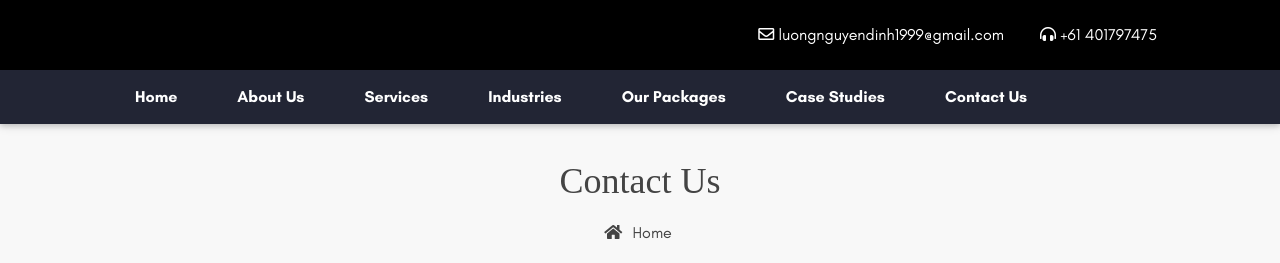
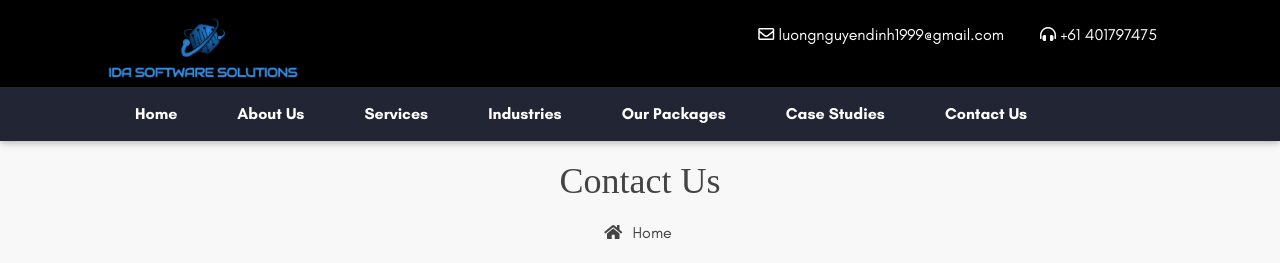
Before and after one commit to NguyenDinhLuong/SoftwareCompanyWebsite, a plain HTML site: page contact-us.html in a window 1280 px wide. Shown: the top 263 px of the page. Drawn offline with Linux system fonts and the light colour scheme; files whose address does not match are found by name.

Commit message:
Change content of web pages

```diff
--- a/contact-us.html
+++ b/contact-us.html
@@ -20,7 +20,7 @@
             <div class="container">
                 <div class="row">
                     <div class="col-lg-3 col-md-12">
-                        <img src="assets/images/logo.png" alt="">
+                        <img src="assets/images/logo.jpg" alt="">
                         <button class="navbar-toggler d-lg-none d-md-block " type="button" data-toggle="collapse" data-target="#navbarSupportedContent" aria-controls="navbarSupportedContent" aria-expanded="false" aria-label="Toggle navigation">
                             <i class="fas fa-bars"></i>
                         </button>
```
